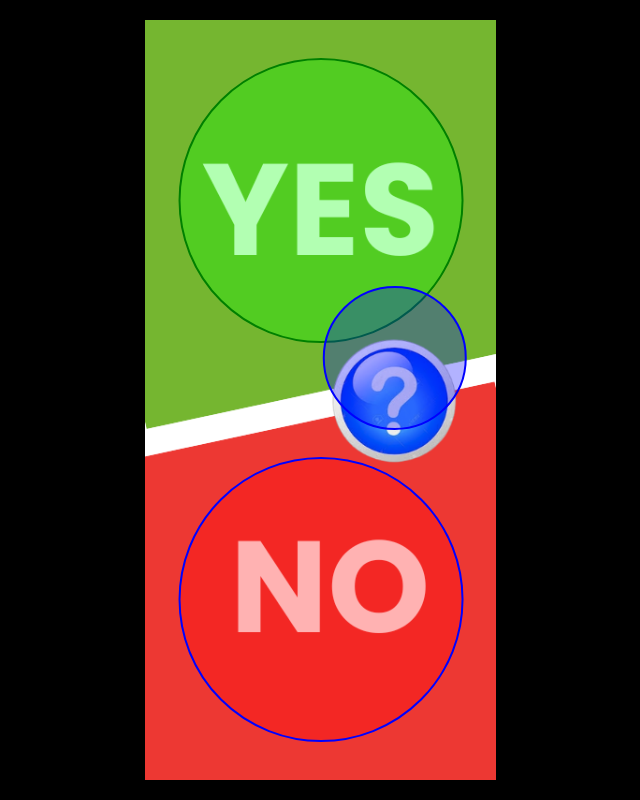
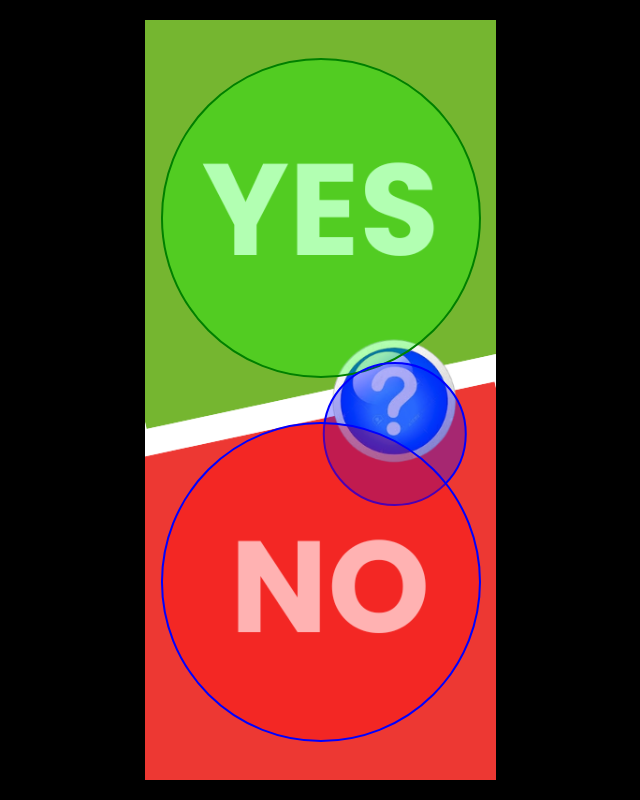
Before and after one commit to toddmcc79-png/voice-aid, a React (Vite) app: page / in a window 1280 px wide. Shown: the whole page, without its empty margins (319-959 px from the left). Built offline with nearby package versions, Linux system fonts and the light colour scheme.

Commit message:
added app icons

```diff
--- a/src/App.jsx
+++ b/src/App.jsx
@@ -210,7 +210,7 @@ const styles = {
   top: "5%",
   left: "50%",
   transform: "translateX(-50%)",
-  width: "80%",
+  width: "90%",
   aspectRatio: "1 / 1",
   borderRadius: "50%",
   backgroundColor: "rgba(0,255,0,0.3)",
@@ -219,7 +219,7 @@ const styles = {
 
 mainZone: {
   position: "absolute",
-  top: "35%",
+  top: "45%",
   left: "71%",
   transform: "translateX(-50%)",
   width: "40%",
@@ -234,7 +234,7 @@ noZone: {
   bottom: "5%",
   left: "50%",
   transform: "translateX(-50%)",
-  width: "80%",
+  width: "90%",
   aspectRatio: "1 / 1",
   borderRadius: "50%",
   backgroundColor: "rgba(255,0,0,0.3)",
```
